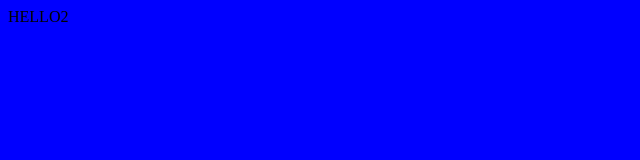
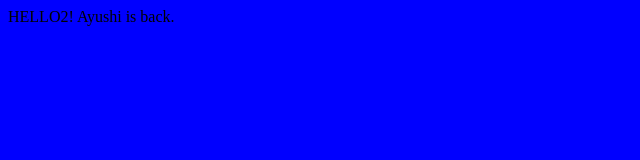
Before and after one commit to ayushisanjay/First, a plain HTML site: page index2.html in a window 1280 px wide. Shown: the whole page, without its empty margins (0-640 px from the left). Drawn offline with Linux system fonts and the light colour scheme.

Commit message:
Update index2.html
Ayushi is back!
Message added.

```diff
--- a/index2.html
+++ b/index2.html
@@ -1,7 +1,8 @@
 <html>
 
 <body bgcolor="blue">
-HELLO2
+HELLO2!
+Ayushi is back.
 </body>
 
 </html>
```
